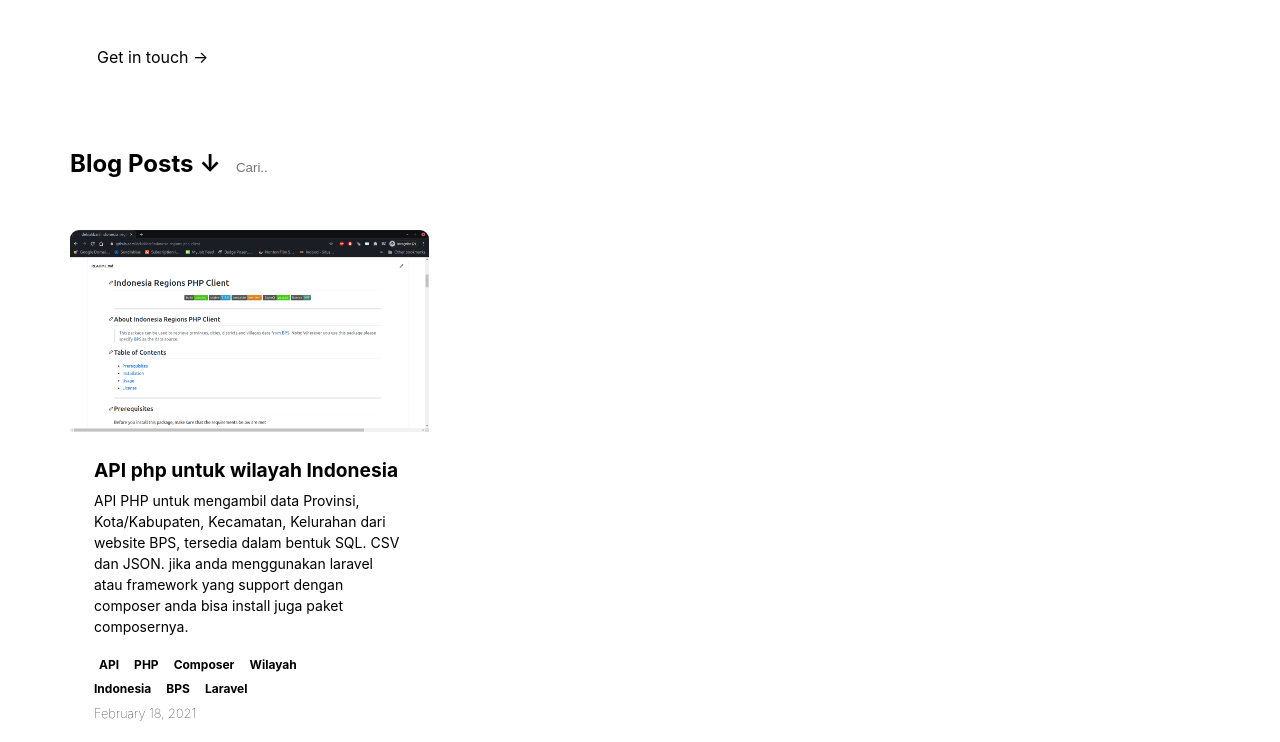
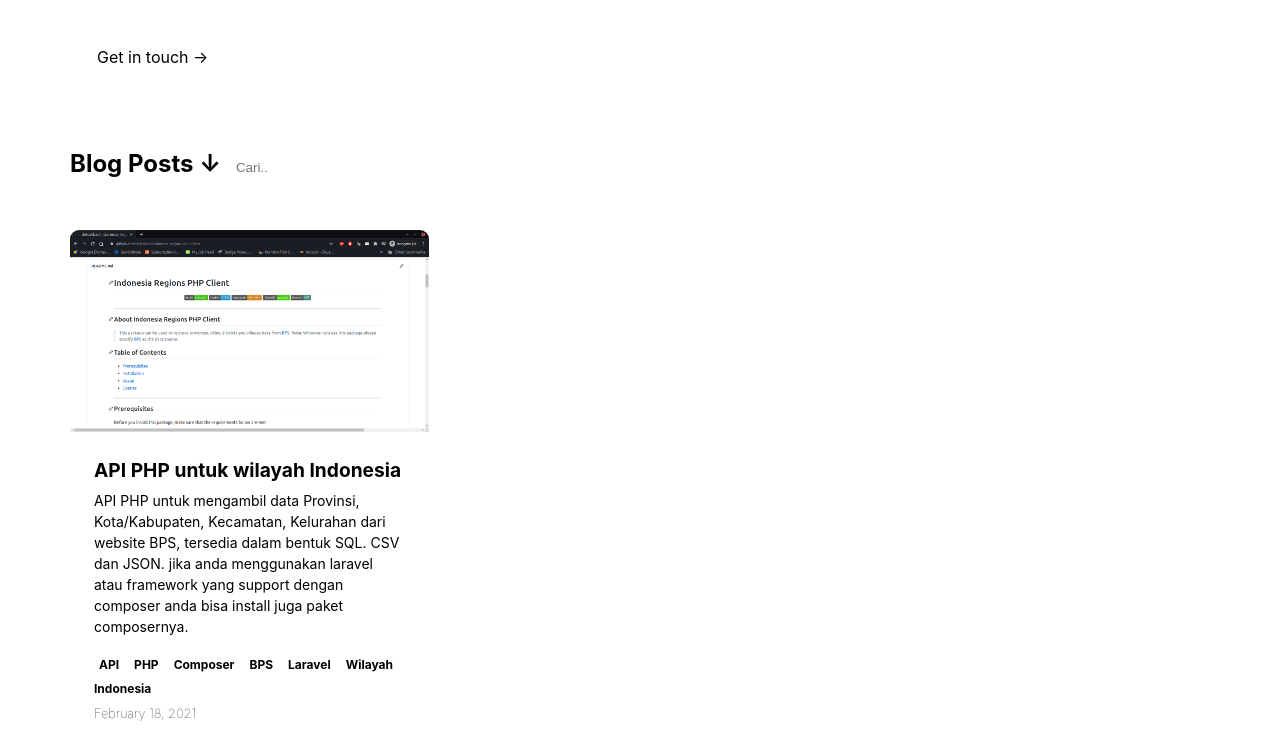
Before and after one commit to dekiakbar/noobydev, a Gatsby site: page / in a window 1280 px wide. Shown: the part 210-952 px from the top of the page. Built offline with nearby package versions, Linux system fonts and the light colour scheme; Gatsby itself is replaced by a stand-in of ours; some packages are replaced by stand-ins of ours.

Commit message:
Update Blog “2021-02-18-api-php-untuk-wilayah-indonesia”

```diff
--- a/_data/blog/2021-02-18-api-php-untuk-wilayah-indonesia.md
+++ b/_data/blog/2021-02-18-api-php-untuk-wilayah-indonesia.md
@@ -2,7 +2,7 @@
 template: BlogPost
 path: /blog/api-php-untuk-wilayah-indonesia
 date: 2021-02-18T15:39:41.652Z
-title: API php untuk wilayah Indonesia
+title: API PHP untuk wilayah Indonesia
 metaDescription: >-
   API PHP untuk mengambil data Provinsi, Kota/Kabupaten, Kecamatan, Kelurahan
   dari website BPS, tersedia dalam bentuk SQL. CSV dan JSON. jika anda
@@ -10,7 +10,7 @@ metaDescription: >-
   install juga paket composernya.
 metaKeyword: >-
   api,php,indonesia,region,bps,sdk,wilayah,composer,package,paket,provinsi,kota,kabupaten,kecamatan,kelurahan,kodepos,
-tags: 'API,PHP,Composer,Wilayah Indonesia,BPS,Laravel'
+tags: 'API,PHP,Composer,BPS,Laravel,Wilayah Indonesia'
 thumbnail: /images/blog/api-php-untuk-wilayah-indonesia.png
 ---
 Pada artikel ini saya akan membahas sebuah paket composer yang bisa anda gunakan untuk scraping data atau bisa dibilang untuk mendapatkan data wilayah indonesia yang mana sumber data nya berasal dari website [BPS](https://bps.go.id/) .
```
